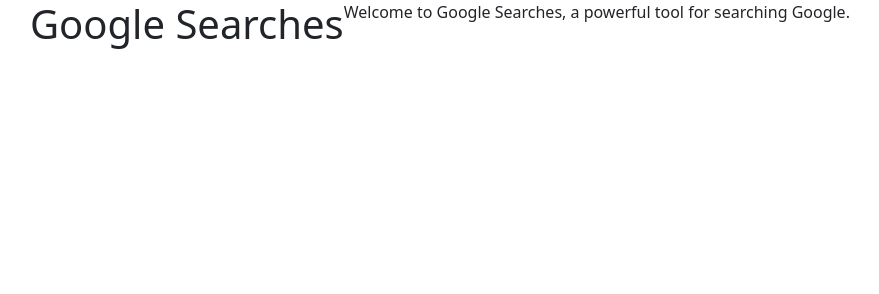
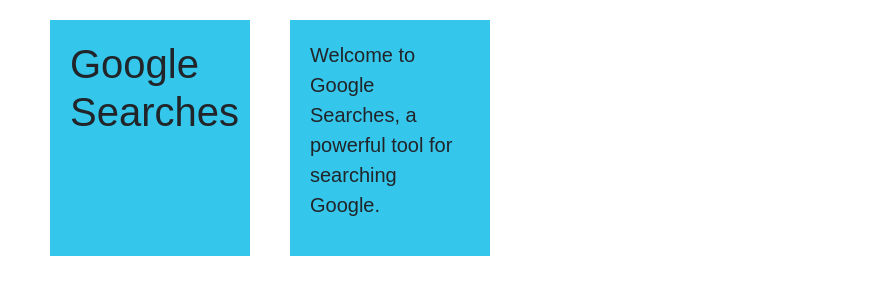
Before and after one commit to newgit-x/cs50, a plain HTML site: page index.html in a window 1280 px wide. Shown: the whole page, without its empty margins (52-931 px from the left). Drawn offline with nearby package versions, Linux system fonts and the light colour scheme.

Commit message:
Update index.html

```diff
--- a/index.html
+++ b/index.html
@@ -9,8 +9,8 @@
   </head>
   <body>
     <div class="container">
-     <h1>Google Searches</h1>
-     <p>Welcome to Google Searches, a powerful tool for searching Google.</p>
+     <div><h1>Google Searches</h1></div>
+     <div><p>Welcome to Google Searches, a powerful tool for searching Google.</p></div>
     </div>
   </body>
 </html>
```
